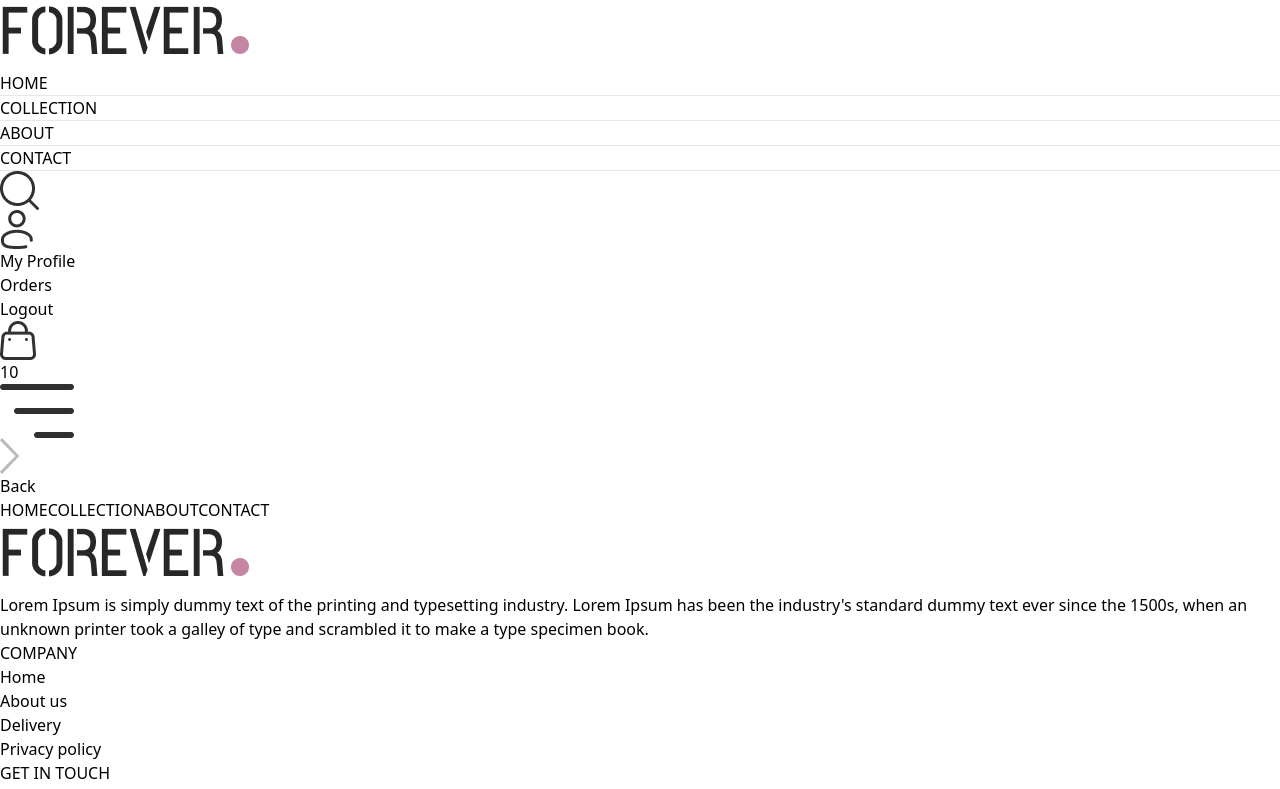
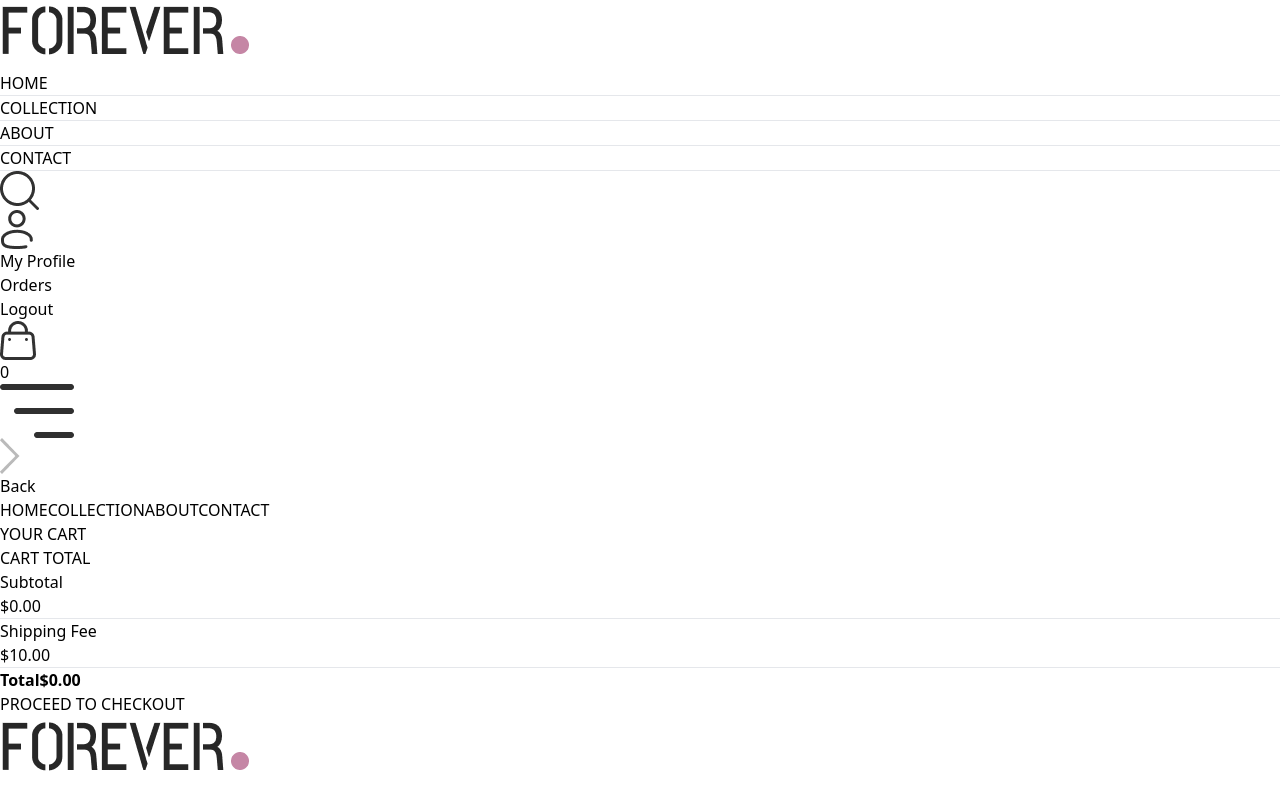
Before and after one commit to AnirudhGeek/React-Simple-Projects, a React (Vite) app in the folder e-commerce website-1/frontend/: page /cart in a window 1280 px wide. Shown: the top 789 px of the page. Built offline with nearby package versions, Linux system fonts and the light colour scheme.

Commit message:
Cart page completed

```diff
--- a/e-commerce website-1/frontend/src/App.jsx
+++ b/e-commerce website-1/frontend/src/App.jsx
@@ -14,11 +14,13 @@
 import { Route } from "react-router-dom";
 import Footer from "./components/Footer";
 import SearchBar from "./components/SearchBar";
+import { ToastContainer, toast } from 'react-toastify';
 
 
 const App = () => {
   return (
     <div className="px-4 sm:px-[5vw] md:px-[7vw] lg:px-[9vw]">
+      <ToastContainer/>
       <Navbar />
       <SearchBar/>
       <Routes>
--- /dev/null
+++ b/e-commerce website-1/frontend/src/components/CartTotal.jsx
@@ -0,0 +1,41 @@
+import React, { useContext } from "react";
+import { ShopContext } from "../context/ShopContext";
+import Title from "./Title";
+
+const CartTotal = () => {
+  const { currency, delivery_fee, getCartAmount } = useContext(ShopContext);
+  return (
+    <div className="w-full">
+      <div className="text-2xl">
+        <Title text1={"CART"} text2={"TOTAL"} />
+      </div>
+      <div className="flex flex-col gap-2 mt-2 text-sm ">
+        <div className="flex justify-between ">
+          <p>Subtotal </p>
+          <p>
+            {currency}
+            {getCartAmount()}.00
+          </p>
+        </div>
+        <hr />
+        <div className="flex justify-between">
+          <p>Shipping Fee</p>
+          <p>
+            {currency}
+            {delivery_fee}.00
+          </p>
+        </div>
+        <hr />
+        <div className="flex justify-between ">
+          <b>Total</b>
+          <b>
+            {currency}
+            {getCartAmount() === 0 ? 0 : getCartAmount() + delivery_fee}.00
+          </b>
+        </div>
+      </div>
+    </div>
+  );
+};
+
+export default CartTotal;
--- a/e-commerce website-1/frontend/src/components/Navbar.jsx
+++ b/e-commerce website-1/frontend/src/components/Navbar.jsx
@@ -5,7 +5,7 @@
 
 const Navbar = () => {
   const [visible, setVisible] = useState(false);
-  const{setShowSearch} = useContext(ShopContext)
+  const{setShowSearch,getCartCount} = useContext(ShopContext)
   return (
     <div className="flex items-center justify-between py-5 font-medium">
       <Link to={`/`}>
@@ -49,7 +49,7 @@
         <Link to="/cart" className="relative">
           <img src={assets.cart_icon} className="w-5 min-w-5 " alt="" />
           <p className="absolute right-[-5px] bottom-[-5px] w-4 text-center leading-4 bg-black text-white aspect-square rounded-full text-[8px]  ">
-            10
+            {getCartCount()}
           </p>
         </Link>
         <img
--- a/e-commerce website-1/frontend/src/context/ShopContext.jsx
+++ b/e-commerce website-1/frontend/src/context/ShopContext.jsx
@@ -1,5 +1,7 @@
-import { createContext, useState } from "react";
+import { createContext, useEffect, useState } from "react";
 import { products } from "../assets/frontend_assets/assets";
+import { toast } from "react-toastify";
+import {useNavigate} from 'react-router-dom'
 
 export const ShopContext = createContext();
 
@@ -8,6 +10,80 @@
   const delivery_fee = 10;
   const [search, setSearch] = useState("");
   const [showSearch, setShowSearch] = useState(false);
+  const [cartItems, setCartItems] = useState({});
+  const navigate = useNavigate()
+
+  const addToCart = async (itemId, size) => {
+    if (!size) {
+      toast.error("Select Product Size");
+      return;
+    }
+
+    let cartData = structuredClone(cartItems); // it will create a copy of cart items and we can access it using cartData variable
+
+    if (cartData[itemId]) {
+      //if we have the product entry with the same size
+      if (cartData[itemId][size]) {
+        cartData[itemId][size] += 1;
+      }
+      // if we have one product entry but we don't have the product entry with the same size then we create a new entry
+      else {
+        cartData[itemId][size] = 1;
+      }
+    }
+    // if in the cartData we don't have any entry with this itemId, then we create a new entry
+    else {
+      cartData[itemId] = {};
+      cartData[itemId][size] = 1;
+    }
+
+    setCartItems(cartData);
+  };
+
+  const getCartCount = () => {
+    let totalCount = 0;
+    for (const items in cartItems) {
+      //first for loop will help us to iterate the items
+      for (const item in cartItems[items]) {
+        // second for loop it will iterate the product size
+        try {
+          if (cartItems[items][item] > 0) {
+            totalCount += cartItems[items][item];
+          }
+        } catch (error) {}
+      }
+    }
+    return totalCount;
+  };
+
+  const updateQuantity = async(itemId,size,quantity)=>{
+    let cartData = structuredClone(cartItems)
+    cartData[itemId][size] = quantity
+    setCartItems(cartData)
+
+  }
+
+
+  // useEffect(() => {
+  //   // console.log(cartItems);
+  // }, [cartItems]);
+
+const getCartAmount = ()=>{
+  let totalAmount = 0;
+  for(const items in cartItems){
+    let itemInfo = products.find((product)=>product._id===items)
+    for(const item in cartItems[items]){
+      try{
+        if(cartItems[items][item]>0) {
+          totalAmount += itemInfo.price * cartItems[items][item]
+        }
+      }catch{
+
+      }
+    }
+  }
+  return totalAmount
+}
 
   // whenever we add variable state variable or a function within this value object then we can access it in any component using the contextAPI
   const value = {
@@ -18,6 +94,12 @@
     setSearch,
     showSearch,
     setShowSearch,
+    cartItems,
+    addToCart,
+    getCartCount,
+    updateQuantity,
+    getCartAmount,
+    navigate
   };
 
   return (
--- a/e-commerce website-1/frontend/src/pages/Cart.jsx
+++ b/e-commerce website-1/frontend/src/pages/Cart.jsx
@@ -1,11 +1,100 @@
-import React from 'react'
+import React, { useContext, useEffect, useState } from "react";
+import { ShopContext } from "../context/ShopContext";
+import Title from "../components/Title";
+import { assets } from "../assets/frontend_assets/assets";
+import CartTotal from "../components/CartTotal";
 
 const Cart = () => {
+  const { products, currency, cartItems, updateQuantity,navigate } =
+    useContext(ShopContext);
+  const [cartData, setCartData] = useState([]);
+
+  useEffect(() => {
+    const tempData = [];
+    for (const items in cartItems) {
+      for (const item in cartItems[items]) {
+        if (cartItems[items][item] > 0) {
+          tempData.push({
+            _id: items,
+            size: item,
+            quantity: cartItems[items][item],
+          });
+        }
+      }
+    }
+    setCartData(tempData);
+  }, [cartItems]);
   return (
-    <div>
+    <div className="border-t pt-14 ">
+      <div className="text-2xl mb-3 ">
+        <Title text1={`YOUR`} text2={`CART`} />
+      </div>
+      <div>
+        {cartData.map((item, index) => {
+          const productData = products.find(
+            (product) => product._id === item._id
+          );
+          return (
+            <div
+              key={index}
+              className="py-4 border-t border-b text-gray-700 grid grid-cols-[4fr_0.5fr_0.5fr] sm:grid-cols-[4fr_2fr_0.5fr] items-center gap-4"
+            >
+              <div className="flex items-start gap-6">
+                <img
+                  className="w-16 sm:w-20"
+                  src={productData.image[0]}
+                  alt=""
+                />
+                <div>
+                  <p className="text-sm sm:text-lg font-medium ">
+                    {productData.name}
+                  </p>
+                  <div className="flex items-center mt-2 gap-5">
+                    <p>
+                      {currency}
+                      {productData.price}
+                    </p>
+                    <p className="px-2 sm:px-3 sm:py-1 border bg-slate-50 ">
+                      {item.size}
+                    </p>
+                  </div>
+                </div>
+              </div>
+              <input
+                onChange={(e) =>
+                  e.target.value === "" || e.target.value === "0"
+                    ? null
+                    : updateQuantity(
+                        item._id,
+                        item.size,
+                        Number(e.target.value)
+                      )
+                }
+                className="border max-w-10 sm:w-20 px-1 sm:px-2 py-1"
+                type="number"
+                min={1}
+                defaultValue={item.quantity}
+              />
+              <img
+                onClick={() => updateQuantity(item._id, item.size, 0)}
+                src={assets.bin_icon}
+                className=" w-4 mr-4 s:w-5 cursor-pointer"
+                alt=""
+              />
+            </div>
+          );
+        })}
+      </div>
+      <div className="flex justify-end my-20">
+        <div className="w-full sm:w-[450px]">
+          <CartTotal />
+          <div className="w-full text-end">
+            <button onClick={()=>navigate('/place-order')} className="bg-black text-white text-sm my-8 px-8 py-3">PROCEED TO CHECKOUT</button>
+          </div>
+        </div>
+      </div>
+    </div>
+  );
+};
 
-    </div>
-  )
-}
-
-export default Cart
+export default Cart;
--- a/e-commerce website-1/frontend/src/pages/Product.jsx
+++ b/e-commerce website-1/frontend/src/pages/Product.jsx
@@ -6,7 +6,7 @@
 
 const Product = () => {
   const { productId } = useParams();
-  const { products, currency } = useContext(ShopContext);
+  const { products, currency,addToCart } = useContext(ShopContext);
   const [productData, setProductData] = useState(false);
   const [image, setImage] = useState("");
   const [size, setSize] = useState("");
@@ -80,7 +80,7 @@
               ))}
             </div>
           </div>
-          <button className="bg-black text-white px-8 py-3 text-sm active:bg-gray-700">
+          <button onClick={()=>addToCart(productData._id,size)} className="bg-black text-white px-8 py-3 text-sm active:bg-gray-700">
             ADD TO CART
           </button>
           <hr className="mt-8 sm:w-4/5 " />
```
Also changed, not shown: e-commerce website-1/frontend/src/components/RelatedProducts.jsx (+39 -30 lines).
